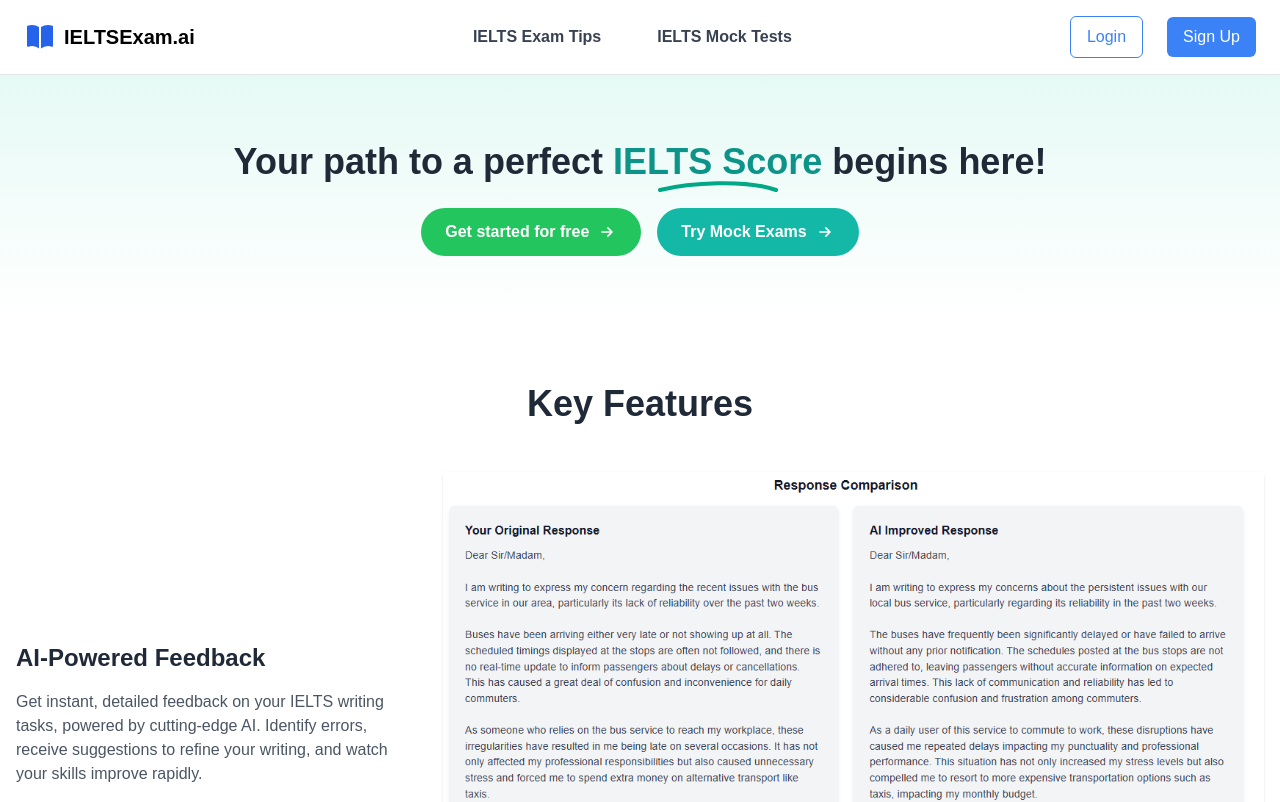
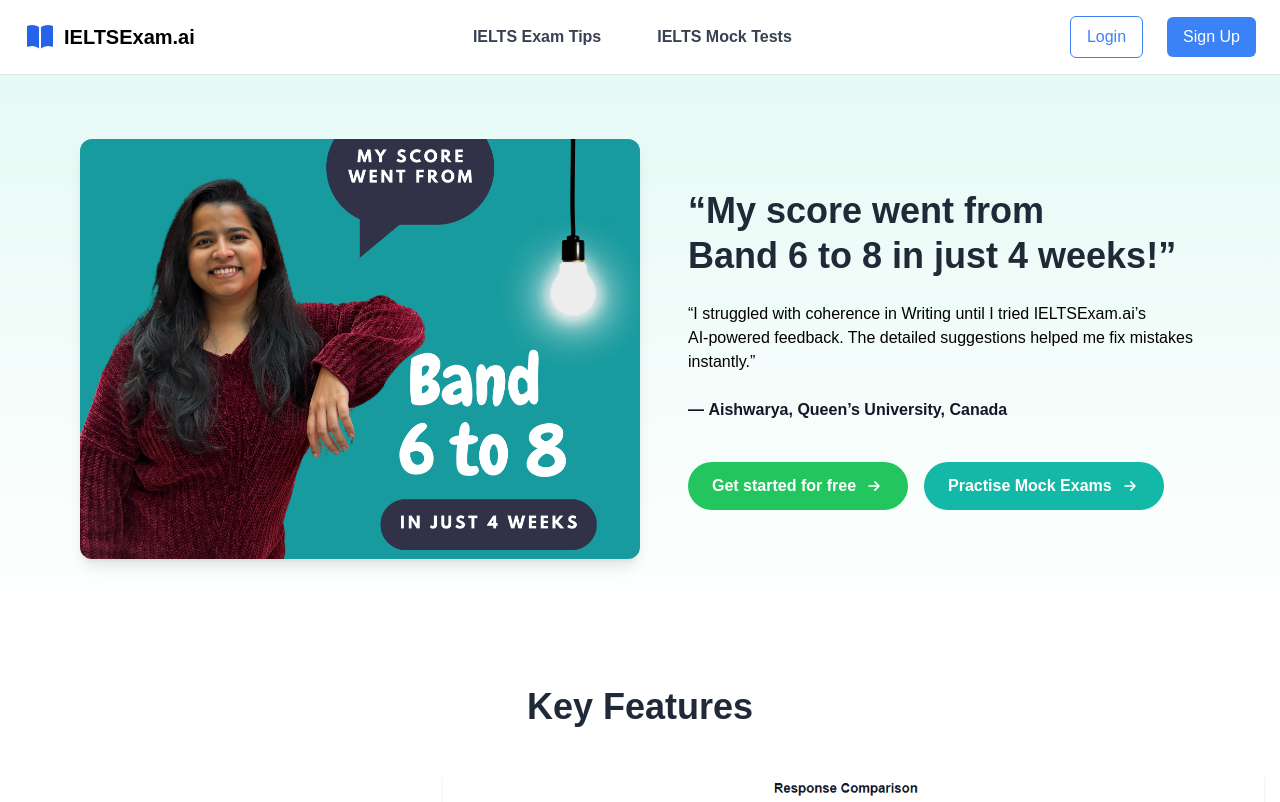
Before and after one commit to shashank-padala/ieltsexam-ai, a Next.js app: page / in a window 1280 px wide. Shown: the top 802 px of the page. Built offline with nearby package versions, Linux system fonts and the light colour scheme; no server answers; the database is empty.

Commit message:
updated hero section to include User Testimonial

```diff
--- a/app/page.tsx
+++ b/app/page.tsx
@@ -6,6 +6,7 @@
 import FeaturesSection from "@/components/FeaturesSection";
 import IELTSExamLibrary from "@/components/IELTSExamLibrary";
 import TestimonialsSection from "@/components/TestimonialsSection";
+import AishwaryaTestimonialSection from "@/components/AishwaryaTestimonialSection";
 
 export default function Home() {
   const { user } = useAuth();
--- a/components/HeroSection.tsx
+++ b/components/HeroSection.tsx
@@ -1,3 +1,4 @@
+// components/HeroSection.tsx
 "use client";
 
 import { useRouter } from "next/navigation";
@@ -5,47 +6,36 @@
 export default function HeroSection() {
   const router = useRouter();
 
-  // Handlers for each button
-  const handleGetStarted = () => {
-    router.push("/login");
-  };
-
-  const handleMockExams = () => {
-    router.push("/ielts-mock-tests");
-  };
-
   return (
     <section className="bg-gradient-to-b from-[#E6FAF5] to-white py-16">
-      <div className="max-w-7xl mx-auto px-4 text-center">
-        <h1 className="text-4xl font-bold text-gray-800 mb-6 leading-tight">
-          Your path to a perfect{" "}
-          <span className="relative text-teal-600 inline-block">
-            IELTS Score
-            {/* Scribble underline SVG */}
-            <svg
-              className="absolute -bottom-2 left-1/2 -translate-x-1/2"
-              width="120"
-              height="12"
-              viewBox="0 0 120 12"
-              fill="none"
-              xmlns="http://www.w3.org/2000/svg"
-            >
-              <path
-                d="M2 10C31.3333 2.66667 87.6 -0.799997 118 10"
-                stroke="#00A885"
-                strokeWidth="4"
-                strokeLinecap="round"
+      <div className="max-w-6xl mx-auto px-4 flex flex-col md:flex-row items-center gap-12">
+
+        {/* Left: Testimonial Image */}
+        <div className="w-full md:w-1/2 flex-shrink-0">
+          <img
+            src="/IELTS Testimonial - Aishwarya.png"
+            alt="Aishwarya IELTS Testimonial"
+            className="w-full h-auto rounded-xl shadow-lg object-cover aspect-[4/3]"
           />
-            </svg>
-          </span>{" "}
-          begins here!
+        </div>
+
+        {/* Right: Quote + CTAs */}
+        <div className="w-full md:w-1/2 text-center md:text-left space-y-6">
+          <h1 className="text-4xl font-bold text-gray-800 leading-tight">
+            “My score went from <br/>Band 6 to 8 in just 4 weeks!”
           </h1>
+          <p className="text-black">
+            “I struggled with coherence in Writing until I tried IELTSExam.ai’s AI‑powered feedback.
+            The detailed suggestions helped me fix mistakes instantly.”
+          </p>
+          <p className="font-semibold text-gray-900">
+            — Aishwarya, Queen’s University, Canada
+          </p>
 
-        {/* Buttons container */}
-        <div className="flex flex-col sm:flex-row justify-center items-center gap-4">
-          {/* Button 1: Get started for free */}
+          {/* CTAs */}
+          <div className="flex flex-col sm:flex-row justify-center md:justify-start items-center gap-4 pt-4">
             <button
-            onClick={handleGetStarted}
+              onClick={() => router.push("/login")}
               className="inline-flex items-center bg-green-500 hover:bg-green-600 text-white px-6 py-3 rounded-full font-semibold transition-colors"
             >
               Get started for free
@@ -57,20 +47,15 @@
                 viewBox="0 0 24 24"
                 aria-hidden="true"
               >
-              <path
-                strokeLinecap="round"
-                strokeLinejoin="round"
-                d="M13 7l5 5-5 5M6 12h12"
-              />
+                <path strokeLinecap="round" strokeLinejoin="round" d="M13 7l5 5-5 5M6 12h12" />
               </svg>
             </button>
 
-          {/* Button 2: Try Mock Exams */}
             <button
-            onClick={handleMockExams}
+              onClick={() => router.push("/ielts-mock-tests")}
               className="inline-flex items-center bg-teal-500 hover:bg-teal-600 text-white px-6 py-3 rounded-full font-semibold transition-colors"
             >
-            Try Mock Exams
+              Practise Mock Exams
               <svg
                 className="ml-2 w-5 h-5"
                 fill="none"
@@ -79,13 +64,10 @@
                 viewBox="0 0 24 24"
                 aria-hidden="true"
               >
-              <path
-                strokeLinecap="round"
-                strokeLinejoin="round"
-                d="M13 7l5 5-5 5M6 12h12"
-              />
+                <path strokeLinecap="round" strokeLinejoin="round" d="M13 7l5 5-5 5M6 12h12" />
               </svg>
             </button>
+          </div>
         </div>
       </div>
     </section>
```
Also changed, not shown: public/IELTS Testimonial - Aishwarya.png (added), public/POSTER - CRACK IELTS IN 4 WEEKS.png (added). Lines whose indentation alone changed are shown as unchanged.
